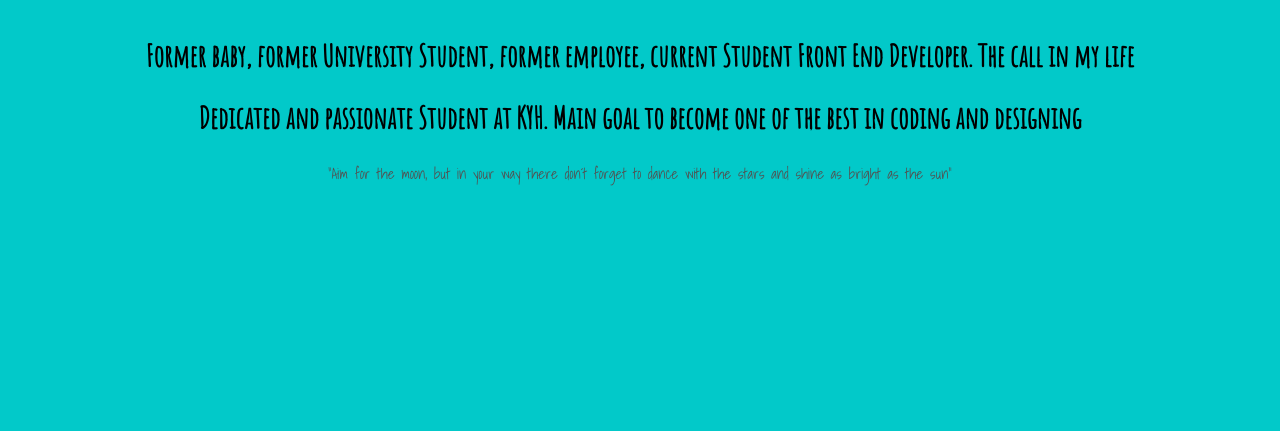
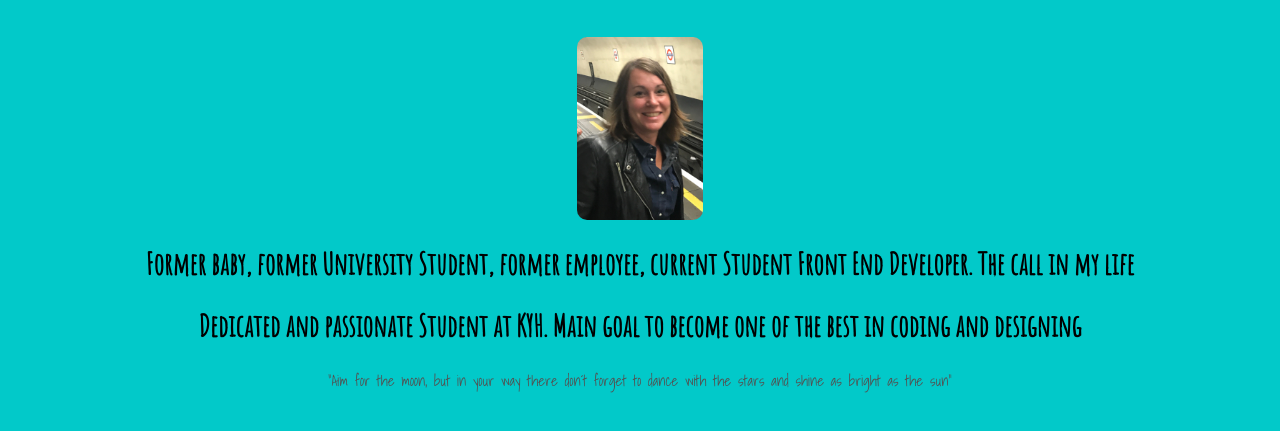
Before and after one commit to Wilma54/My-first-portfolio, a plain HTML site: page index.html in a window 1280 px wide. Shown: the part 253-684 px from the top of the page. Drawn offline with Linux system fonts and the light colour scheme.

Commit message:
flyttat bilden

```diff
--- a/index.html
+++ b/index.html
@@ -37,7 +37,9 @@
 		<div>
 		<div id="home-field" class="generic-field home1 home-hidden">
 			<h1>Hey, I'm Susanne</h1>
-			<!--<img id="susanne" src="images/IMG_5153.jpg" alt="picture on SussieP">-->
+			<div class="flex-item">
+			<img id="susanne" src="images/IMG_5153.jpg" alt="picture on SussieP">
+		</div>
 			<h2>Former baby, former University Student, former employee, current Student Front End Developer. The call in my life</h2>
 			<h2> Dedicated and passionate Student at KYH. Main goal to become one of the best in coding and designing</h2>
 				<p>"Aim for the moon, but in your way there don´t forget to dance with the stars and shine as bright as the sun"</p>
--- a/main.css
+++ b/main.css
@@ -58,18 +58,23 @@ a {
   background-color: rgb(2,201,201);
   background-size: cover;
   background-repeat: no-repeat;
+}
 
+.flex-item{
+  display:flex;
+  flex-direction: row;
+  justify-content: space-evenly;
+  align-items: center;
+}
+
+#susanne {
+  display:flex;
+  width:10%;
+  height:10%;
+  justify-content: center;
+  border-radius:10px;
 
 }
-
-/*#susanne {
-  display:flex;
-  justify-content: space-around;
-  margin-left: 15%;
-  width: 8%;
-  height: 8%;
-  border-radius:20px;
-} */
 
   h1 {
     display:flex;
```
